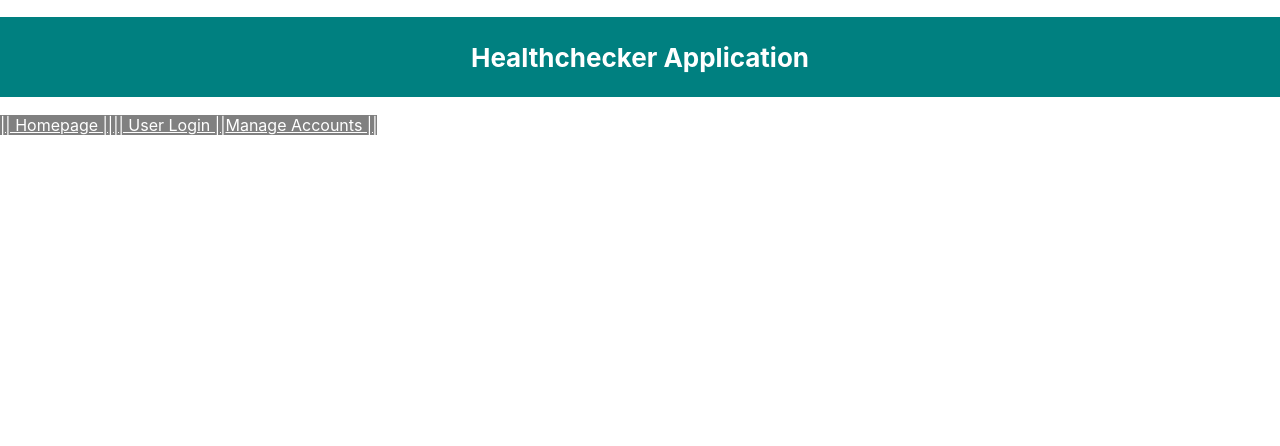
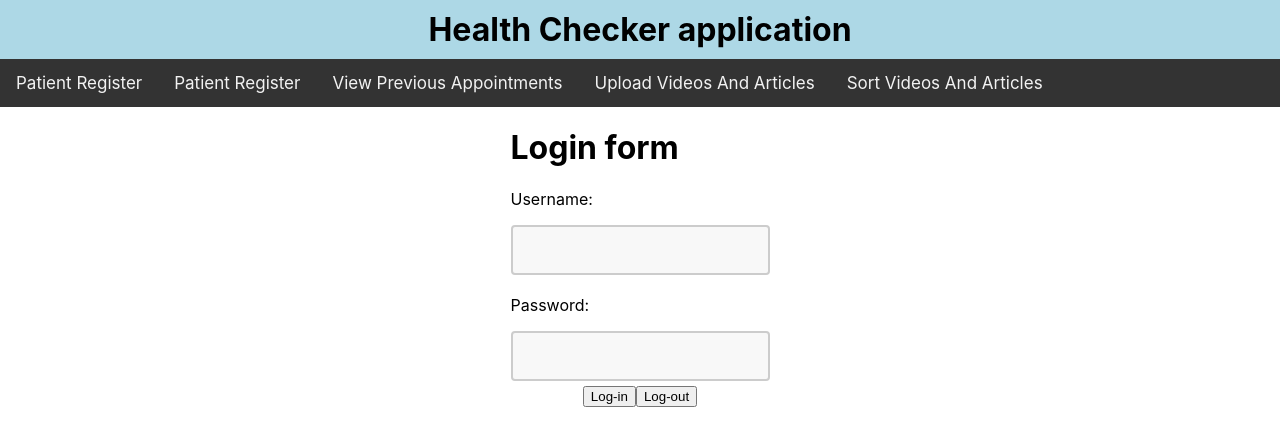
Before and after one commit to AA760/medical-practice-webapp, a React (Create React App) app in the folder healthchecker/healthchecker-frontend/: page / in a window 1280 px wide. Shown: the top 446 px of the page. Built offline with nearby package versions, Linux system fonts and the light colour scheme.

Commit message:
Add files via upload

```diff
--- a/healthchecker/healthchecker-frontend/src/App.css
+++ b/healthchecker/healthchecker-frontend/src/App.css
@@ -2,38 +2,23 @@
   text-align: center;
 }
 
-.App-logo {
-  height: 40vmin;
-  pointer-events: none;
+.header {
+  background-color: lightblue;
+  text-align: center;
+  margin: 0px;
+  padding: 10px;
 }
 
-@media (prefers-reduced-motion: no-preference) {
-  .App-logo {
-    animation: App-logo-spin infinite 20s linear;
-  }
+.topnav {
+  overflow: hidden;
+  background-color: #333;
 }
 
-.App-header {
-  background-color: teal;
-  min-height: 10vh;
-  display: flex;
-  flex-direction: column;
-  align-items: center;
-  justify-content: center;
-  font-size: calc(10px + 2vmin);
-  color: white;
+.nav-link {
+  float: left;
+  color: #f2f2f2;
+  text-align: center;
+  padding: 14px 16px;
+  text-decoration: none;
+  font-size: 17px;
 }
-
-.App-link {
-  background-color: gray;
-  color: white;
-}
-
-@keyframes App-logo-spin {
-  from {
-    transform: rotate(0deg);
-  }
-  to {
-    transform: rotate(360deg);
-  }
-}
--- a/healthchecker/healthchecker-frontend/src/App.js
+++ b/healthchecker/healthchecker-frontend/src/App.js
@@ -1,26 +1,31 @@
 import React, { Component } from "react";
-import {Link, Switch, Route, BrowserRouter as Router } from "react-router-dom";
-import AdminManageAccount from "./Components/AdminManageAccount";
-import UserLogin from "./Components/UserLogin";
+import { Link, Switch, Route, BrowserRouter as Router } from "react-router-dom";
+import Register from "./Components/register/PatientRegister1";
+import Login from "./Components/UserLogin";
+import ViewJob from "./Components/viewPreviousAppointments/ViewPatientPreviousAppointments";
+import UploadVideosAndArticles from "./Components/uploadVideosAndArticles/UploadVideosAndArticles";
+import SortVideosAndArticles from "./Components/SortVideosAndArticlesByTime/SortVideosAndArticlesByTime";
 import './App.css';
-import springlogo from './Components/springlogo.png'
 
 class App extends Component {
 	render() {
 		return (
 			<Router>
-
 				<div>
-          <h1 className="App-header">Healthchecker Application</h1>
+					<h1 className="header">Health Checker application</h1>
 					<nav className="topnav">
-              <Link to={'/'} className="App-link">|| Homepage ||</Link>
-			  <Link to={'/userLogin'} className="App-link">|| User Login ||</Link>
-			  <Link to={'/adminManageAccounts'} className="App-link">Manage Accounts ||</Link>
+						<Link to={'/'} className="nav-link">Patient Register</Link>
+						<Link to={'/register'} className="nav-link">Patient Register</Link>
+						<Link to={'/view'} className="nav-link">View Previous Appointments</Link>
+						<Link to={'/uploadVideosAndArticles'} className="nav-link">Upload Videos And Articles</Link>
+						<Link to={'/sortVideosAndArticles'} className="nav-link">Sort Videos And Articles</Link>
 					</nav>
 					<Switch>
-              <Route exact path='/'/>
-			  <Route exact path='/adminManageAccounts' component={AdminManageAccount} />
-              <Route exact path='/userLogin' component={UserLogin} />
+						<Route exact path='/' component={Login} />
+						<Route exact path='/register' component={Register} />
+						<Route path='/view' component={ViewJob} />
+						<Route path='/uploadVideosAndArticles' component={UploadVideosAndArticles} />
+						<Route path='/sortVideosAndArticles' component={SortVideosAndArticles} />
 					</Switch>
 				</div>
 			</Router>
```
Lines whose indentation alone changed are shown as unchanged.
